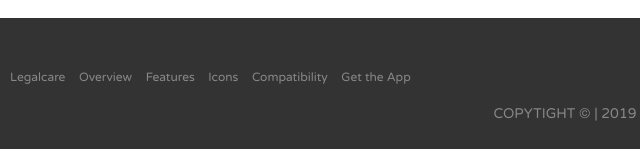
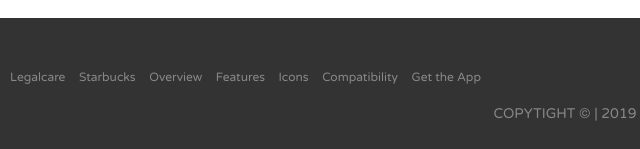
Before and after one commit to shubhamsinha2512/Website-Templates, a plain HTML site: page Weathy/index.htm in a window 1280 px wide. Shown: the part 878-1027 px from the top of the page, 75-715 px from the left. Drawn offline with Linux system fonts and the light colour scheme.

Commit message:
Update index.htm

```diff
--- a/Weathy/index.htm
+++ b/Weathy/index.htm
@@ -51,6 +51,7 @@
                 <div class="footlist">
                     <ul class="footlists">
                         <a href="../LegalCare Template/index.htm" class="footlink"><li>Legalcare</li></a>
+                        <a href="../Starbucks Template/index.htm" class="footlink"><li>Starbucks</li></a>
                         <a href="#" class="footlink"><li>Overview</li></a>
                         <a href="#" class="footlink"><li>Features</li></a>
                         <a href="#" class="footlink"><li>Icons</li></a>
```
